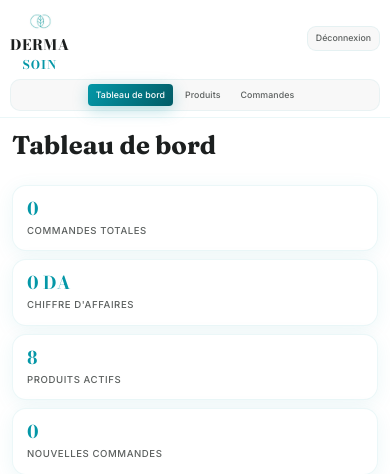
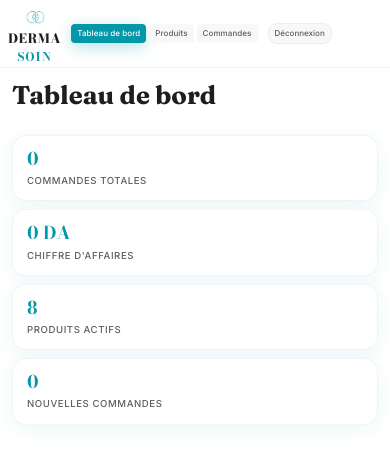
Before and after one commit to melissa-mz/dermasoin, a PHP site: page /admin/index.php in a window 390 px wide. Shown: the top 474 px of the page. Run offline with PHP 8.4, Linux system fonts and the light colour scheme; a user stored in the database is signed in; data comes from the database, SQL or seed files in the repository; data that the repository does not hold is empty; some libraries are stand-ins or nearby versions.

Commit message:
Admin header - une seule ligne sur mobile

```diff
--- a/admin/admin.css
+++ b/admin/admin.css
@@ -823,117 +823,109 @@ body {
     }
 }
 /* ============================================================
-   ADMIN HEADER - RESPONSIVE 100%
+   ADMIN HEADER - RESPONSIVE 100% (sur une seule ligne)
    ============================================================ */
 
-/* Tablette et mobile */
+/* Tablette */
 @media (max-width: 1024px) {
     .admin-navbar {
-        padding: 14px 24px !important;
-        flex-wrap: wrap !important;
+        padding: 12px 24px !important;
         gap: 10px !important;
-        justify-content: space-between !important;
-    }
-    .admin-navbar::after {
-        left: 24px !important;
-        right: 24px !important;
     }
     .admin-navbar .logo {
-        font-size: 1.4rem !important;
+        font-size: 1.3rem !important;
         gap: 8px !important;
+        flex-shrink: 0 !important;
     }
     .admin-navbar .logo .logo-icon {
-        width: 60px !important;
-        height: 50px !important;
+        width: 50px !important;
+        height: 42px !important;
     }
     .admin-nav-links {
-        flex-wrap: wrap !important;
-        justify-content: center !important;
         gap: 4px !important;
-        padding: 6px !important;
-        width: 100% !important;
-        order: 3 !important;
+        padding: 4px 8px !important;
+        flex-wrap: nowrap !important;
     }
     .admin-nav-links a {
         padding: 6px 14px !important;
-        font-size: 0.75rem !important;
+        font-size: 0.7rem !important;
         white-space: nowrap !important;
     }
     .admin-logout {
         padding: 6px 14px !important;
-        font-size: 0.75rem !important;
-        margin-left: auto !important;
+        font-size: 0.7rem !important;
+        flex-shrink: 0 !important;
     }
 }
 
 /* Mobile (max 768px) */
 @media (max-width: 768px) {
     .admin-navbar {
-        padding: 10px 16px !important;
+        padding: 8px 12px !important;
         gap: 6px !important;
-        flex-direction: row !important;
-        flex-wrap: wrap !important;
-        align-items: center !important;
+        flex-wrap: nowrap !important;
+        overflow-x: auto !important;
+        justify-content: flex-start !important;
     }
     .admin-navbar .logo {
-        font-size: 1.1rem !important;
+        font-size: 1rem !important;
         gap: 6px !important;
-        order: 0 !important;
+        flex-shrink: 0 !important;
     }
     .admin-navbar .logo .logo-icon {
-        width: 42px !important;
-        height: 36px !important;
+        width: 36px !important;
+        height: 30px !important;
     }
-
-    /* Admin nav links - en dessous du logo sur 2 lignes max */
     .admin-nav-links {
-        width: 100% !important;
-        justify-content: center !important;
-        background: #F8F8F8 !important;
-        border-radius: 10px !important;
-        padding: 4px !important;
-        flex-wrap: wrap !important;
-        gap: 4px !important;
-        order: 2 !important;
-        margin-top: 4px !important;
-        border: 1px solid rgba(4,151,167,0.06) !important;
+        display: flex !important;
+        flex-wrap: nowrap !important;
+        gap: 3px !important;
+        padding: 3px 6px !important;
+        background: transparent !important;
+        border: none !important;
+        border-radius: 0 !important;
+        width: auto !important;
+        flex-shrink: 0 !important;
     }
     .admin-nav-links a {
-        padding: 5px 10px !important;
-        font-size: 0.65rem !important;
+        padding: 4px 8px !important;
+        font-size: 0.6rem !important;
         white-space: nowrap !important;
-        border-radius: 6px !important;
+        border-radius: 4px !important;
+        background: #F8F8F8 !important;
     }
-
+    .admin-nav-links a.active {
+        background: var(--admin-primary) !important;
+        color: #FFFFFF !important;
+    }
     .admin-logout {
-        padding: 5px 12px !important;
-        font-size: 0.65rem !important;
-        margin-left: auto !important;
-        order: 1 !important;
+        padding: 4px 10px !important;
+        font-size: 0.6rem !important;
+        flex-shrink: 0 !important;
+        margin-left: 0 !important;
     }
 }
 
 /* Très petit mobile (max 480px) */
 @media (max-width: 480px) {
     .admin-navbar {
-        padding: 6px 10px !important;
+        padding: 4px 8px !important;
         gap: 4px !important;
     }
     .admin-navbar .logo {
-        font-size: 0.9rem !important;
+        font-size: 0.8rem !important;
         gap: 4px !important;
     }
     .admin-navbar .logo .logo-icon {
-        width: 32px !important;
-        height: 28px !important;
+        width: 28px !important;
+        height: 24px !important;
     }
     .admin-nav-links a {
-        padding: 4px 8px !important;
-        font-size: 0.55rem !important;
-        border-radius: 4px !important;
+        padding: 3px 6px !important;
+        font-size: 0.5rem !important;
     }
     .admin-logout {
-        padding: 4px 8px !important;
-        font-size: 0.55rem !important;
+        padding: 3px 6px !important;
+        font-size: 0.5rem !important;
     }
 }
```
